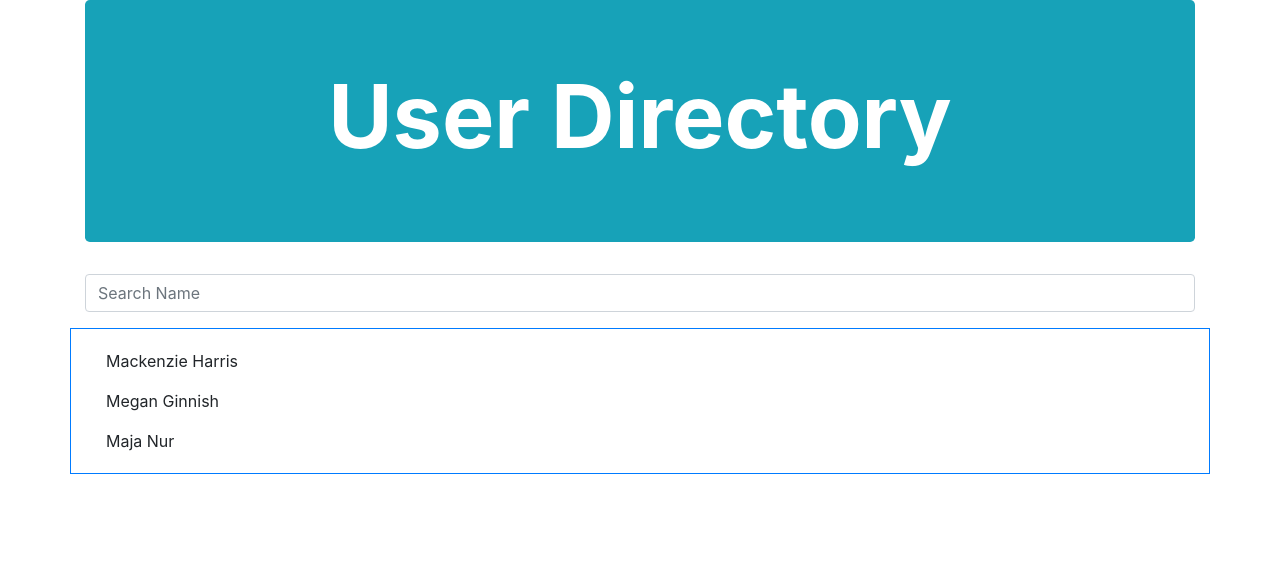
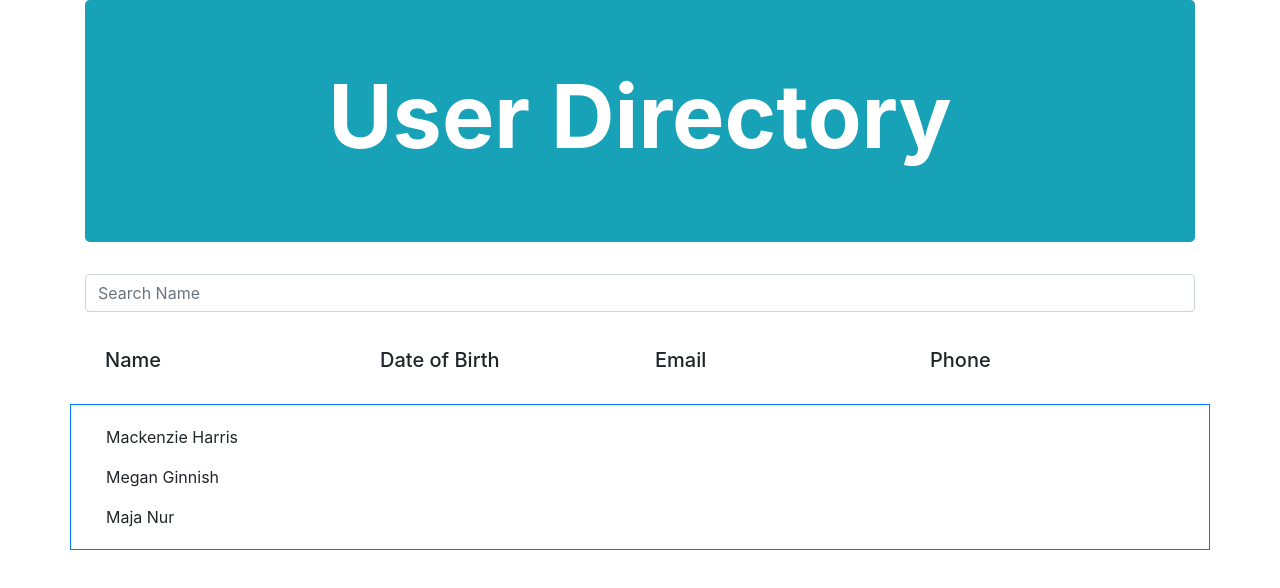
Before and after one commit to trucn0215/tn-employee-directory, a React (Create React App) app: page / in a window 1280 px wide. Shown: the top 588 px of the page. Built offline with nearby package versions, Linux system fonts and the light colour scheme.

Commit message:
adding sub-titles for user info

```diff
--- a/src/components/Body.js
+++ b/src/components/Body.js
@@ -3,12 +3,12 @@ import React from "react";
 function Body({ users }) {
     return (
         <div className="">
-            {/* <div className="card-body row">
+            <div className="card-body row">
                 <h5 className="card-title col">Name</h5>
                 <h5 className="card-title col">Date of Birth</h5>
                 <h5 className="card-title col">Email</h5>
                 <h5 className="card-title col">Phone</h5>
-            </div> */}
+            </div>
 
             <div className="card-body border border-primary row">
                 <div className="col">{users.map(users => <p className="userName card-text">{users.name.first} {users.name.last}</p>)}</div>
```
